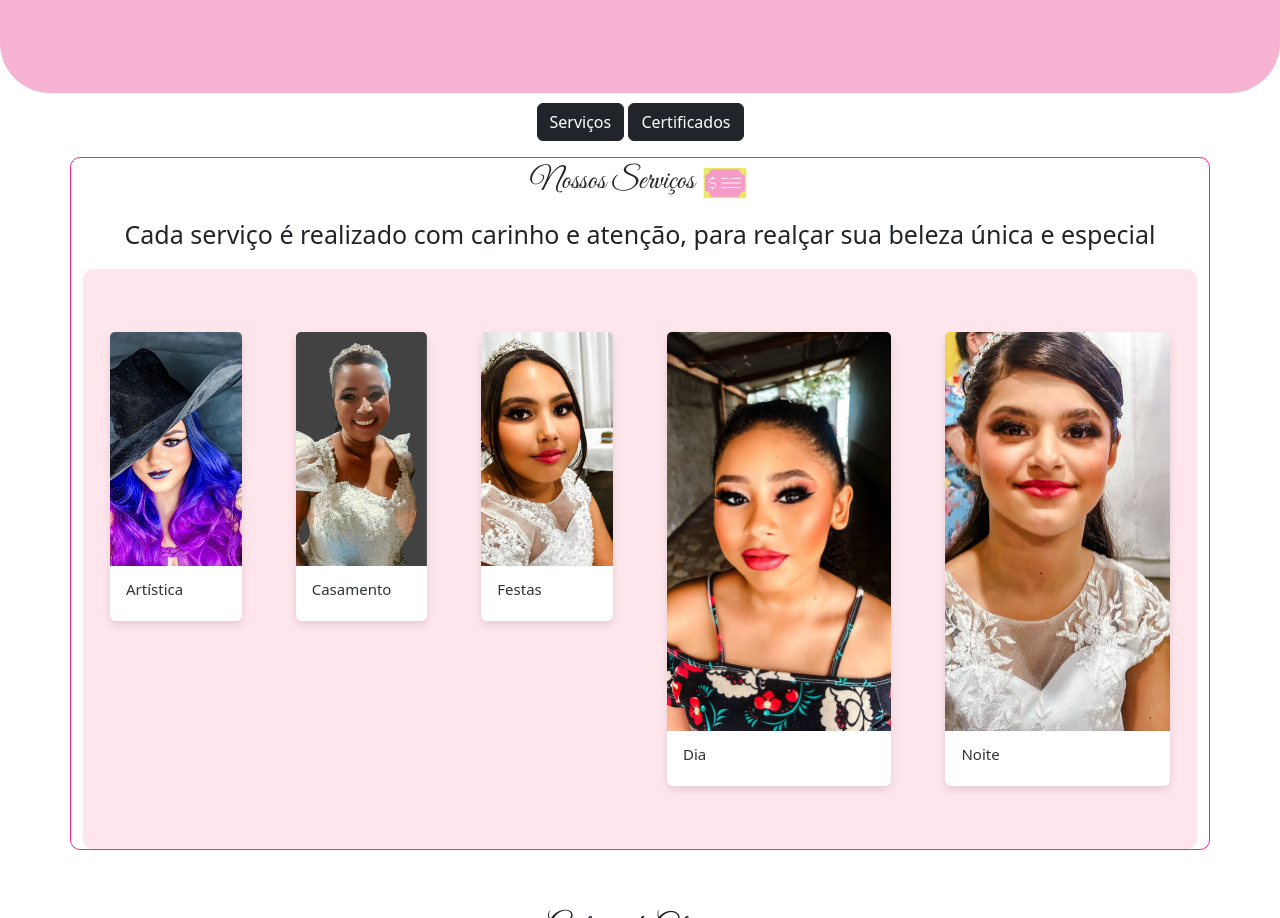
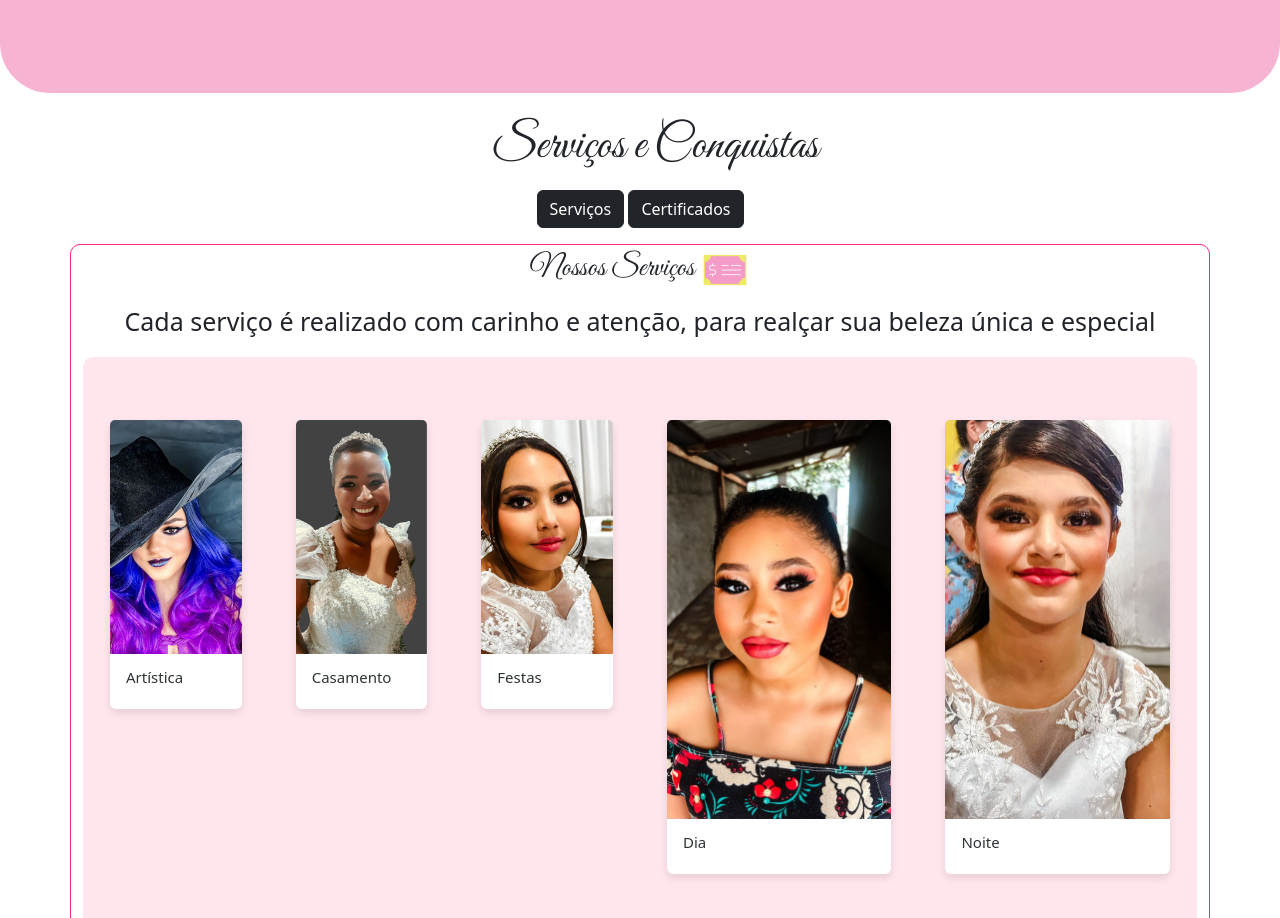
Before and after one commit to Ewerton-luiz-e-silva/Valeria-Colli-Makeup, a website: page src/index.html in a window 1280 px wide. Shown: the part 1309-2227 px from the top of the page. Drawn offline with nearby package versions, Linux system fonts and the light colour scheme; files that its build step writes are made by us from their sources.

Commit message:
Ajustes 01

```diff
--- a/src/index.html
+++ b/src/index.html
@@ -83,6 +83,7 @@
 <section id="certificados" class="certificados-section" data-aos="fade-right" data-aos-duration="2500">
     <div class="container">
         <div class="row">
+          <h2>Serviços e Conquistas</h2>
             <div class="col-md-12">
                 <button class="btn btn-dark" data-target="#certificado1">Serviços</button>
                 <button class="btn btn-dark" data-target="#certificado2">Certificados</button>
@@ -166,8 +167,7 @@
                                   <div class="card-body">
                                       <h5 class="card-title"> No curso Métodos da Sobrancelha Perfeita, aprendi desde técnicas básicas de design até métodos avançados para corrigir falhas e alcançar uma simetria impecável.
                                         O curso também me ensinou a lidar com diferentes tipos de sobrancelhas e como aplicar técnicas para deixá-las harmoniosas com o rosto. Além disso, foi possível entender como trabalhar com precisão e cuidado,
-                                        garantindo resultados naturais e duradouros.
-                                        Foi um aprendizado completo que me preparou para atuar de forma profissional e segura no design de sobrancelhas.</h5>
+                                        garantindo resultados naturais e duradouros.</h5>
                                   </div>
                               </div>
                           </div>
--- a/src/scss/sections.scss
+++ b/src/scss/sections.scss
@@ -65,6 +65,11 @@
 .certificados-section {
     margin-top: 10px;
     text-align: center;
+    h2 {
+        margin: 15px;
+        font-family: 'Great Vibes', sans-serif;
+        font-size: 3rem;
+    }
 }
 
 .certificado-content {
```
